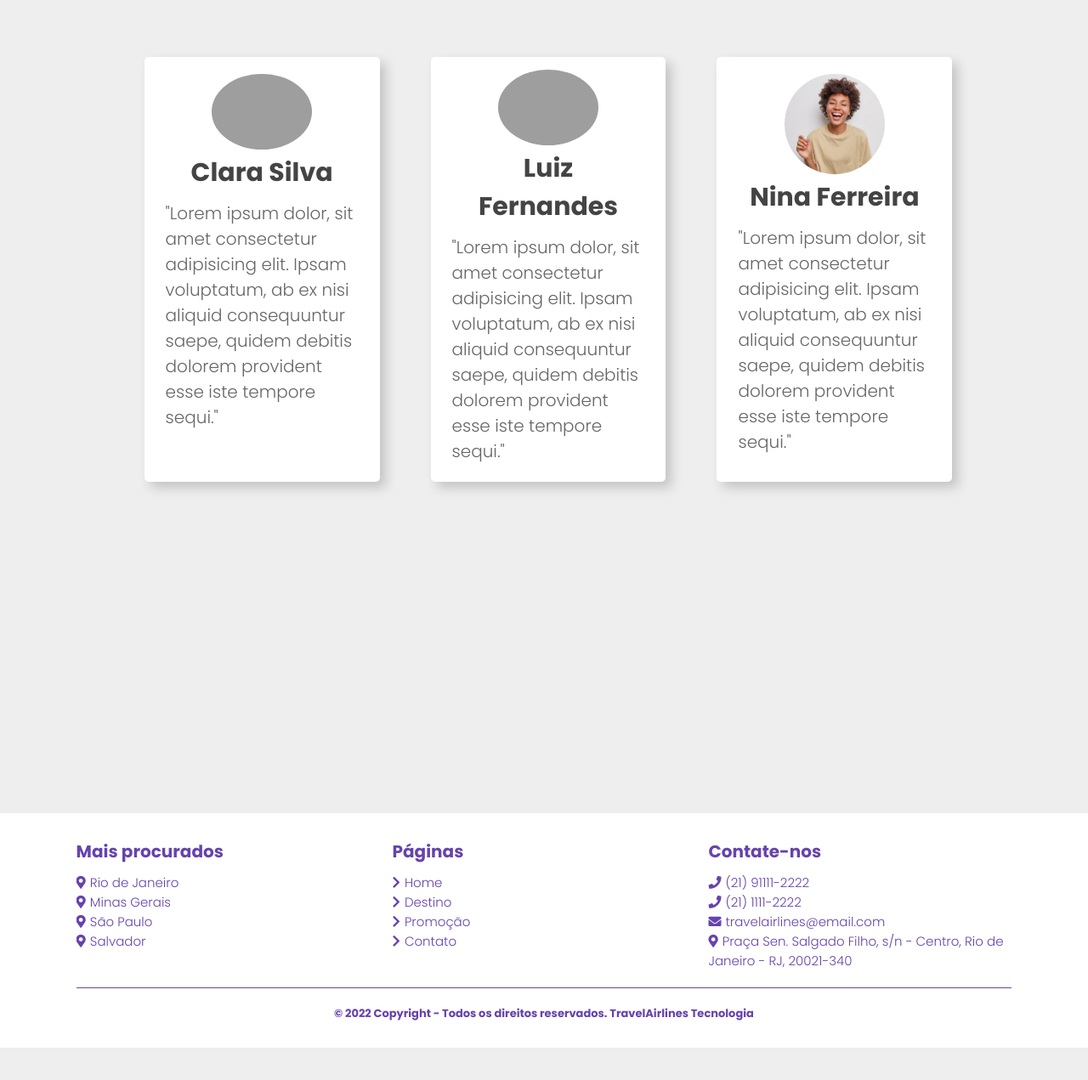
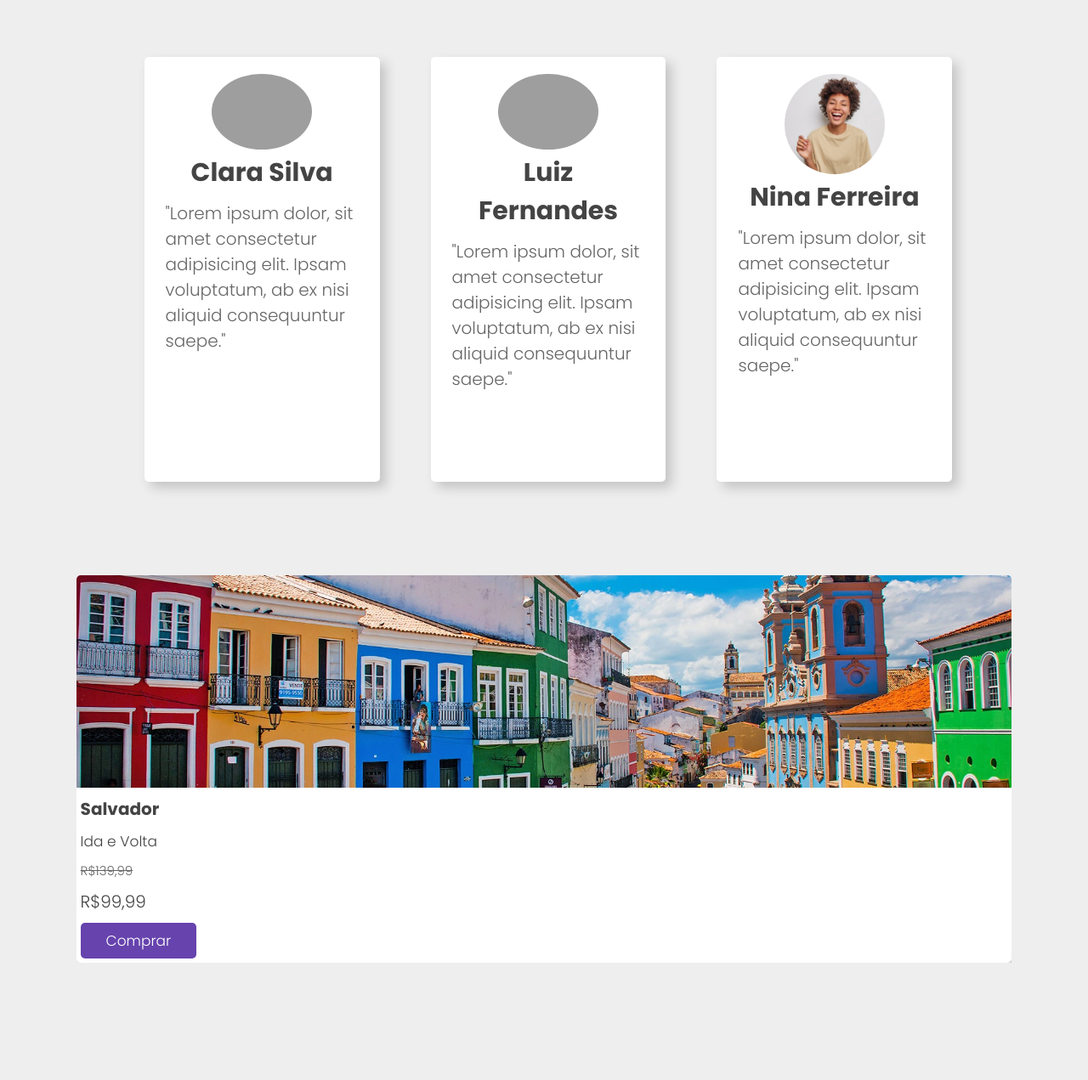
Before and after one commit to robertateles/TravelAirlines, a plain HTML site: page index.html in a window 1280 px wide. Shown: the part 982-2253 px from the top of the page at 85% size. Before the commit the page ends 2215 px from the top, so only its background shows below. Drawn offline with nearby package versions, Linux system fonts and the light colour scheme; grey boxes are pictures that could not be loaded.

Commit message:
Update index.html

```diff
--- a/index.html
+++ b/index.html
@@ -40,9 +40,9 @@
     </header>
         <section class="home" id="home">
             <div class="image">
-
                 <img  src="/assets/imagens/home.svg" alt="">
             </div>
+
             <div class="content">
                 <h3>Viagens de avião mais barata</h3>
                 <p>Lorem ipsum, dolor sit amet consectetur adipisicing elit. Nemo nostrum ut molestiae adipisci incidunt deleniti quisquam amet itaque nisi! Quos delectus aliquam incidunt esse vero tempora, sint impedit exercitationem molestias!</p>
@@ -74,21 +74,35 @@
                 <div class="card">
                     <img src="/assets/imagens/6.png" class="avaliacao" alt="">
                     <h1 class="cabecalho">Clara Silva</h1>
-                    <h3 class="text">"Lorem ipsum dolor, sit amet consectetur adipisicing elit. Ipsam voluptatum, ab ex nisi aliquid consequuntur saepe, quidem debitis dolorem provident esse iste tempore sequi."</h3>
+                    <h3 class="text">"Lorem ipsum dolor, sit amet consectetur adipisicing elit. Ipsam voluptatum, ab ex nisi aliquid consequuntur saepe."</h3>
                   </div>
 
                <div class="card">
                   <img src="/assets/imagens/5.png" class="avaliacao" alt="">
                   <h1 class="cabecalho">Luiz Fernandes</h1>
-                  <h3 class="text">"Lorem ipsum dolor, sit amet consectetur adipisicing elit. Ipsam voluptatum, ab ex nisi aliquid consequuntur saepe, quidem debitis dolorem provident esse iste tempore sequi."</h3>
+                  <h3 class="text">"Lorem ipsum dolor, sit amet consectetur adipisicing elit. Ipsam voluptatum, ab ex nisi aliquid consequuntur saepe."</h3>
                 </div>
 
                <div class="card">
                   <img src="/assets/imagens/4.png" class="avaliacao" alt="">
                   <h1 class="cabecalho">Nina Ferreira</h1>
-                  <h3 class="text">"Lorem ipsum dolor, sit amet consectetur adipisicing elit. Ipsam voluptatum, ab ex nisi aliquid consequuntur saepe, quidem debitis dolorem provident esse iste tempore sequi."</h3>
+                  <h3 class="text">"Lorem ipsum dolor, sit amet consectetur adipisicing elit. Ipsam voluptatum, ab ex nisi aliquid consequuntur saepe."</h3>
                 </div>
            </div>
+        </section>
+        <section class="promocao" id="promocao">
+            <div class="container">
+                <div class="box">
+                    <img src="/assets/imagens/salvador.jpg" alt="">
+                    <div class="content">
+                        <h4>Salvador</h4>
+                        <p>Ida e Volta</p>
+                        <span>R$139,99</span>
+                        <div class="preco"> R$99,99</div>
+                        <a href="#" class="btn">Comprar</a>
+                    </div>
+                </div>
+            </div>
         </section>
 
         <footer>
```
